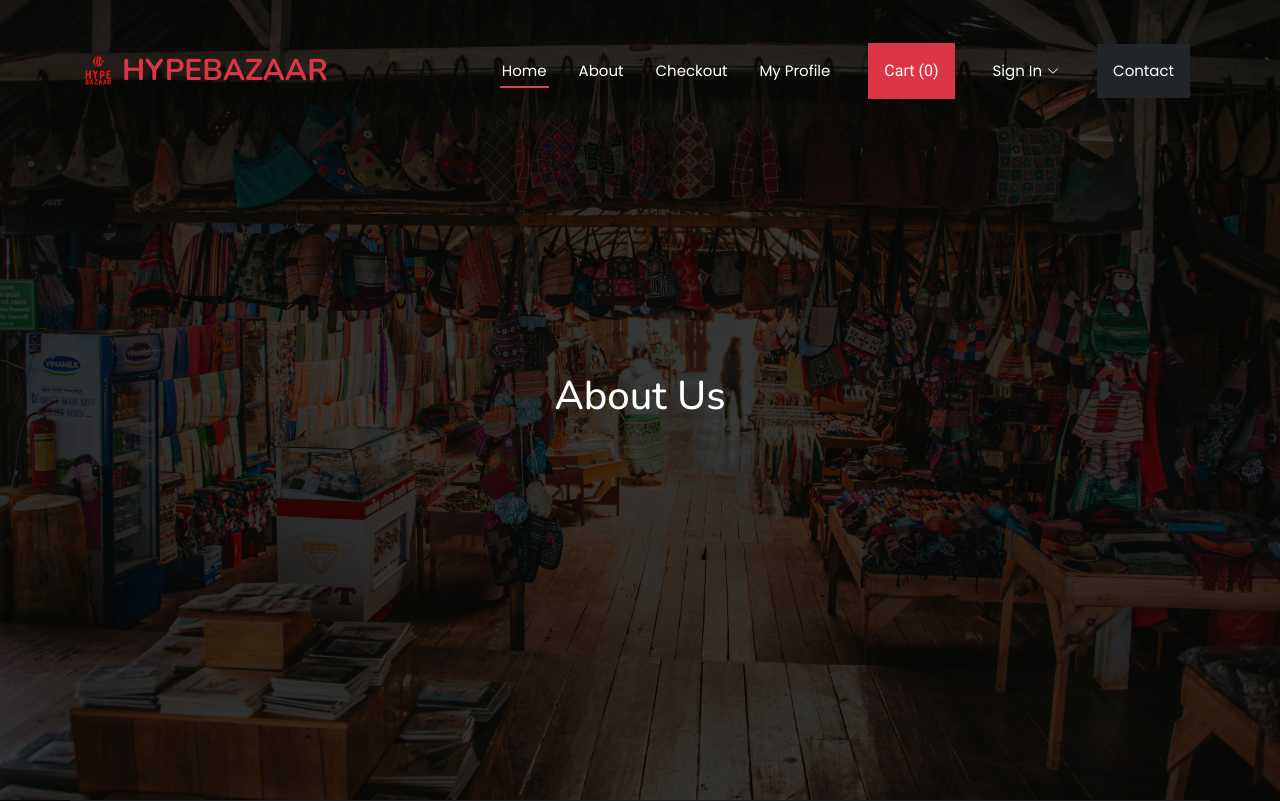
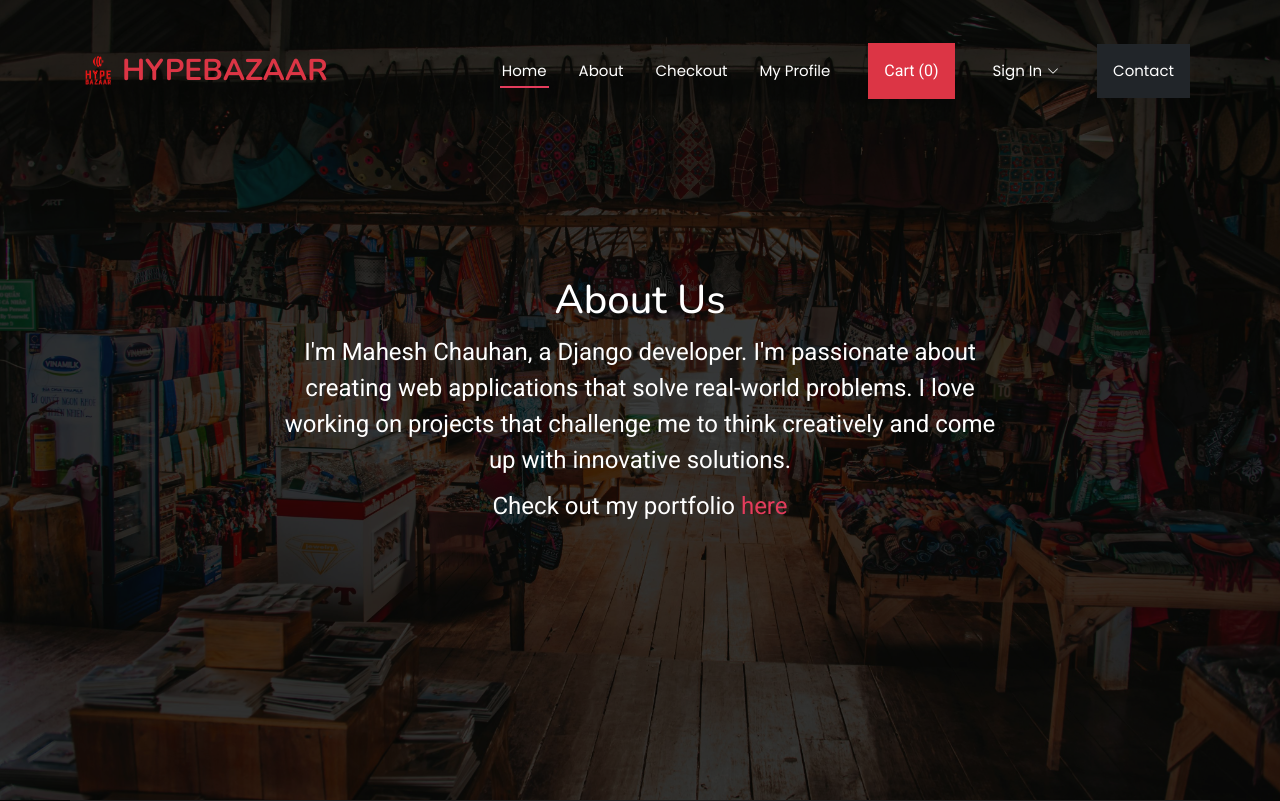
Before and after one commit to Mahesh7922/HypeBazaar, a Django app: page /about/ in a window 1280 px wide. Shown: the top 801 px of the page. Run offline with Django 5.2, Linux system fonts and the light colour scheme; some libraries are stand-ins or nearby versions.

Commit message:
Update About Us

```diff
--- a/templates/about.html
+++ b/templates/about.html
@@ -2,4 +2,9 @@
 
 {% block title %}About Us{% endblock title %}
 
-{% block content %} <h1> About Us </h1> {% endblock content %}
+{% block content %}
+<h1> About Us </h1>
+
+<p>I'm Mahesh Chauhan, a Django developer. I'm passionate about creating web applications that solve real-world problems. I love working on projects that challenge me to think creatively and come up with innovative solutions.</p>
+<p>Check out my portfolio <a href="https://maheshchauhan.netlify.app" target="_blank">here</a></p>
+{% endblock content %}
```
